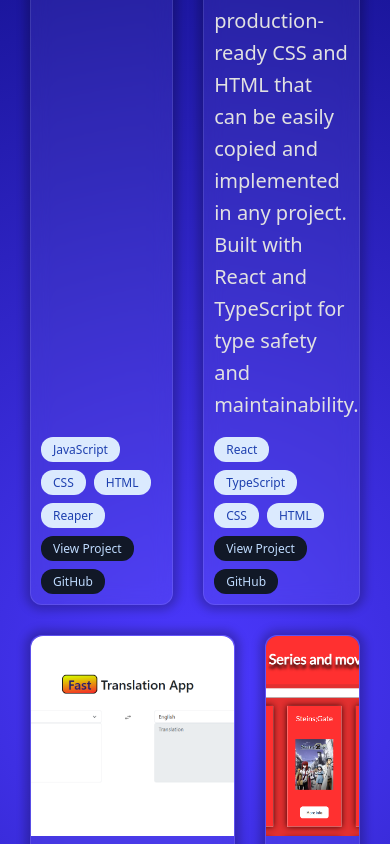
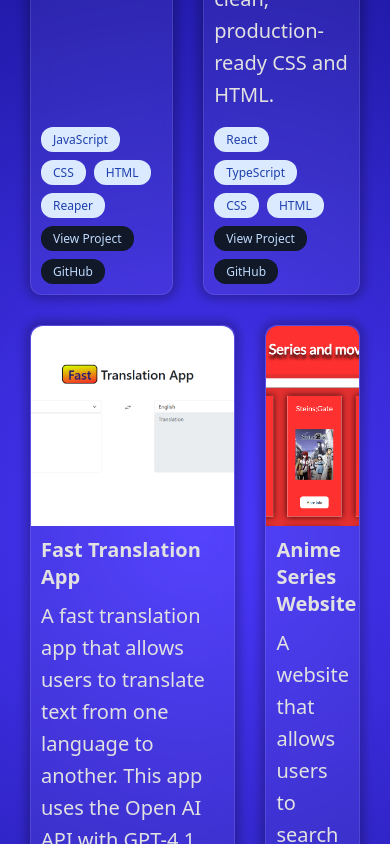
Before and after one commit to J-C-S-V/Portfolio, a React (Vite) app: page / in a window 390 px wide. Shown: the part 1100-1944 px from the top of the page. Built offline with nearby package versions, Linux system fonts and the light colour scheme; a web font is replaced by a local one.

Commit message:
Update Projects description

```diff
--- a/src/App.module.css
+++ b/src/App.module.css
@@ -3,6 +3,7 @@
 /* Base styles */
 :root {
   --color-text-black: #292929;
+  --color-black-two: #1f2937;
   --color-card-dark: #1f2937;
   --color-bg-dark: #111827;
   --color-primary: #3b82f6;
@@ -24,7 +25,7 @@
 
 .app {
   height: 100dvh;
-  padding: 3.1rem 15rem;
+  padding: 4rem 15rem;
   animation: fadeIn 0.3s ease-in-out;
   overflow: hidden;
 }
@@ -36,6 +37,7 @@
   text-align: center;
   color: var(--color-text-white);
   margin-bottom: 4rem;
+  box-shadow: 0px 14px 7px -4px rgba(255, 255, 255, 0.228);
 }
 
 .app__title {
@@ -45,8 +47,7 @@
   font-family: var(--font-inter);
   letter-spacing: 1rem;
   backdrop-filter: blur(10px);
-  /* box-shadow: 0px 0px 10px 5px rgba(255, 255, 255, 0.228); */
-  box-shadow: 0px 14px 7px -4px rgba(255, 255, 255, 0.228);
+  box-shadow: 0px 0px 10px 5px rgba(255, 255, 255, 0.228);
   text-shadow: -4px 4px 2px var(--color-primary);
   padding: 1rem 4rem;
 }
@@ -106,7 +107,7 @@
 /* Responsive */
 @media (max-width: 1366px) {
   .app {
-    padding: 3rem 6rem;
+    padding: 5rem 6rem;
     height: 100%;
   }
 
@@ -140,7 +141,7 @@
   .app {
     display: flex;
     flex-direction: column;
-    padding: 3rem 3rem;
+    padding: 4rem 3rem;
   }
   .app__header {
     order: 2;
--- a/src/data/projects.json
+++ b/src/data/projects.json
@@ -9,7 +9,7 @@
   },
   {
     "title": "Button Builder",
-    "description": "A button builder app that allows users to create custom buttons with different styles and colors. Users can customize various button properties including font size, border radius, padding, font color and background color. The app provides real-time previews and generates clean, production-ready CSS and HTML that can be easily copied and implemented in any project. Built with React and TypeScript for type safety and maintainability.",
+    "description": "A button builder app that allows users to create custom buttons with different styles and colors. Users can customize various button properties including font size, border radius, padding, font color and background color. The app provides real-time previews and generates clean, production-ready CSS and HTML.",
     "tags": ["React", "TypeScript", "CSS", "HTML"],
     "image": "free_button_builder_hero.png",
     "link": "https://button-builder-app.netlify.app",
```
